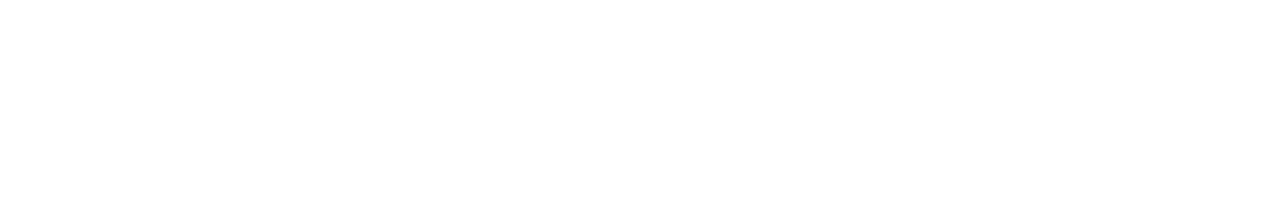
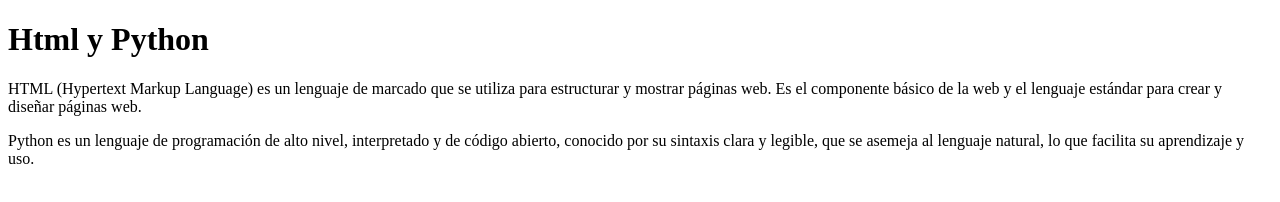
Before and after one commit to SrLuisRt/wa, a plain HTML site: page index.html in a window 1280 px wide. Drawn offline with Linux system fonts and the light colour scheme.

Commit message:
cambio wa

```diff
--- a/index.html
+++ b/index.html
@@ -8,6 +8,14 @@
 
 </head>
 <body>
-
+    <header>
+        <h1> Html y Python</h1>
+        <p>
+            HTML (Hypertext Markup Language) es un lenguaje de marcado que se utiliza para estructurar y mostrar páginas web. Es el componente básico de la web y el lenguaje estándar para crear y diseñar páginas web.
+        </p>
+        <p>
+            Python es un lenguaje de programación de alto nivel, interpretado y de código abierto, conocido por su sintaxis clara y legible, que se asemeja al lenguaje natural, lo que facilita su aprendizaje y uso.
+        </p>
+    </header>
 </body>
 </html>
```
